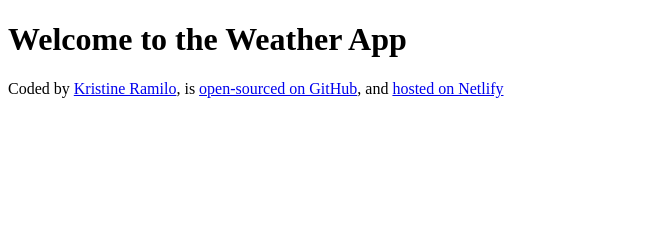
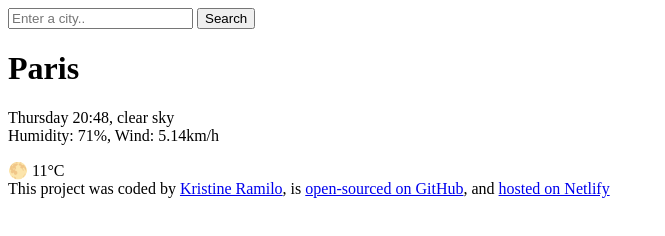
Before and after one commit to mcramileux/vanilla-weather-app, a plain HTML site: page index.html in a window 1280 px wide. Shown: the whole page, without its empty margins (0-665 px from the left). Drawn offline with Linux system fonts and the light colour scheme.

Commit message:
Added HTML to the project

```diff
--- a/index.html
+++ b/index.html
@@ -8,9 +8,30 @@
 </head>
 
 <body>
-    <h1>Welcome to the Weather App</h1>
+    <header>
+        <form>
+            <input type="search" placeholder="Enter a city.." required />
+            <input type="submit" value="Search" />
+        </form>
+    </header>
+
+    <main>
+        <div>
+            <h1>Paris</h1>
+            <p>
+                Thursday 20:48, clear sky
+                <br />
+                Humidity: 71%, Wind: 5.14km/h
+            </p>
+        </div>
+        <div>
+            🌕 11°C
+        </div>
+
+
+    </main>
     <footer>
-        Coded by
+        This project was coded by
         <a href="https://github.com/mcramileux" target="_blank">Kristine Ramilo</a>,
         is <a href="https://github.com/mcramileux/vanilla-weather-app" target="_blank">open-sourced on GitHub</a>,
         and <a href="https://vanilla-weather-search-shecodes.netlify.app/" target="_blank">hosted on Netlify</a>
```
